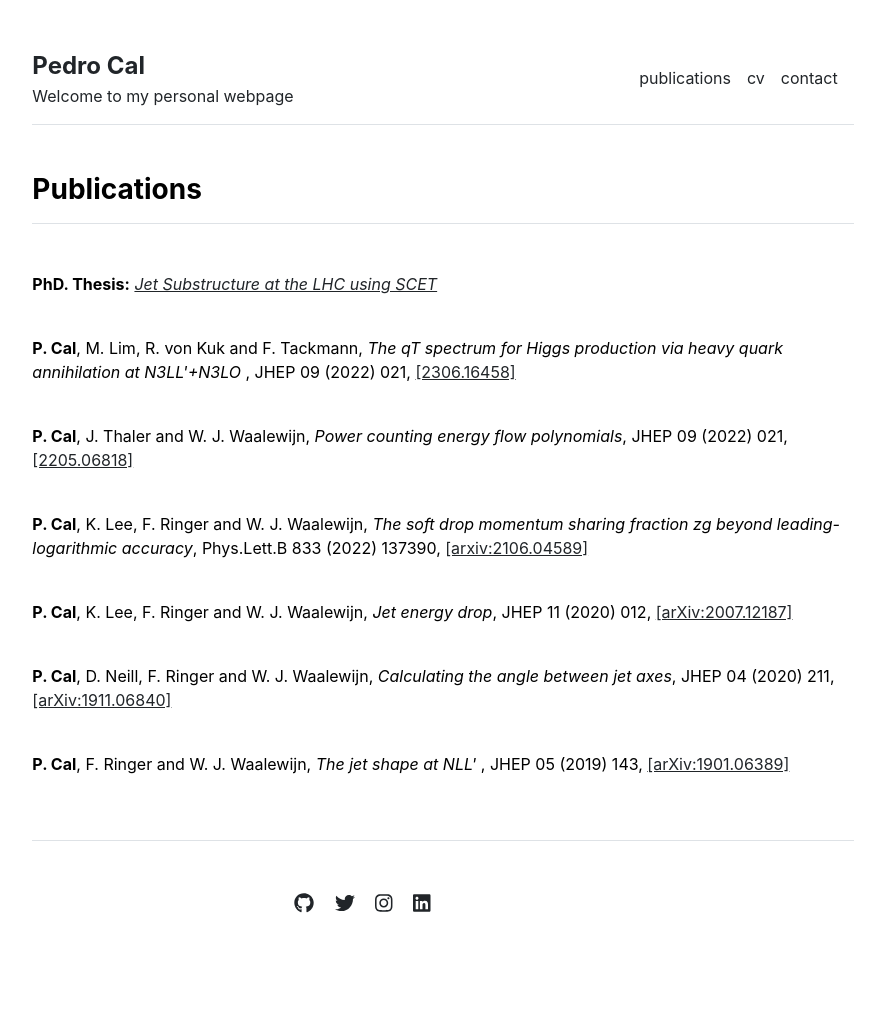
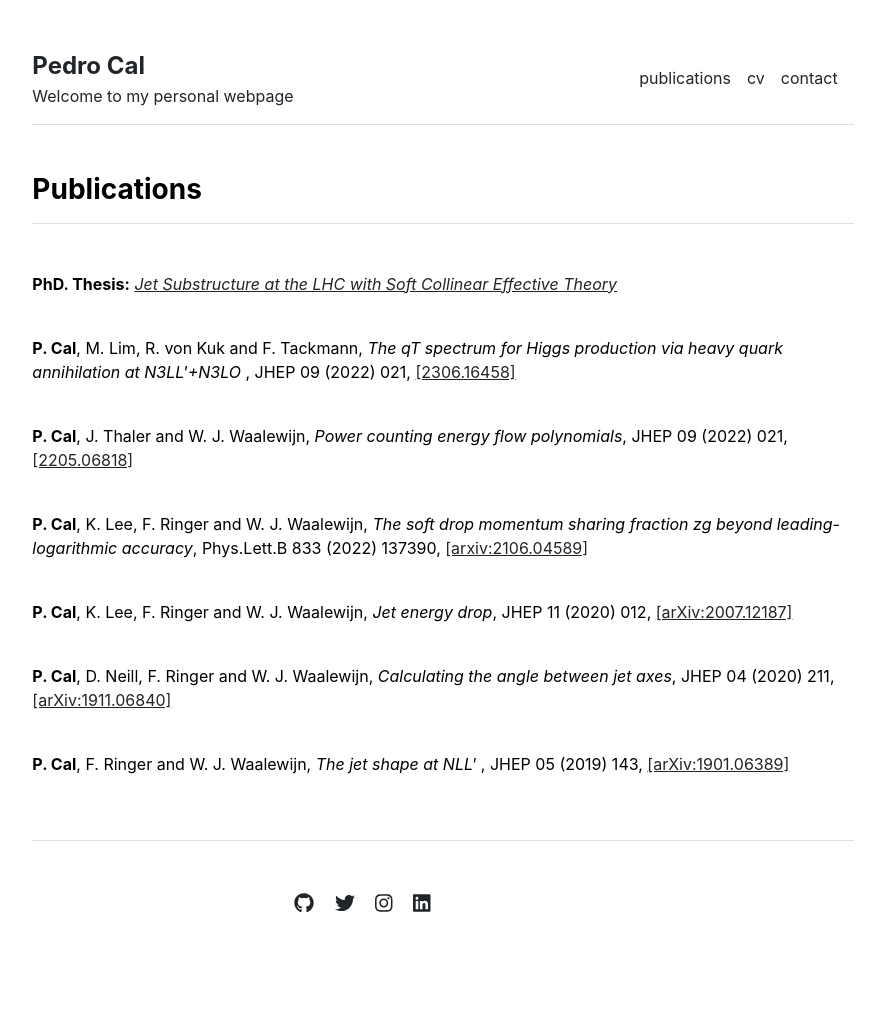
Before and after one commit to pmcal/pmcal.github.io, a Jekyll site: the page built from publications.md, in a window 1280 px wide. Shown: the whole page, without its empty margins (197-1082 px from the left). Built offline with Jekyll 4.4.1, drawn with Linux system fonts in a browser that asks for light colours.

Commit message:
Update publications.html

```diff
--- a/_includes/publications.html
+++ b/_includes/publications.html
@@ -1,7 +1,7 @@
 <div class="row g-5 mb-5">
   <div>
     <h3 class="fw-bold border-bottom pb-3 mb-5">Publications</h3>
-    <p><b>PhD. Thesis:</b> <a href="https://inspirehep.net/files/501c6663231079b05e866ce0af8108cc"> <i> Jet Substructure at the LHC using SCET</i> </a></p>
+    <p><b>PhD. Thesis:</b> <a href="https://inspirehep.net/files/501c6663231079b05e866ce0af8108cc"> <i> Jet Substructure at the LHC with Soft Collinear Effective Theory</i> </a></p>
       {% for item in site.data.publications.index %}
         <p><br><b>P. Cal</b>, {{ item.collaborators }}, <i>{{ item.title }}</i>,
           {{ item.journal }},
```
